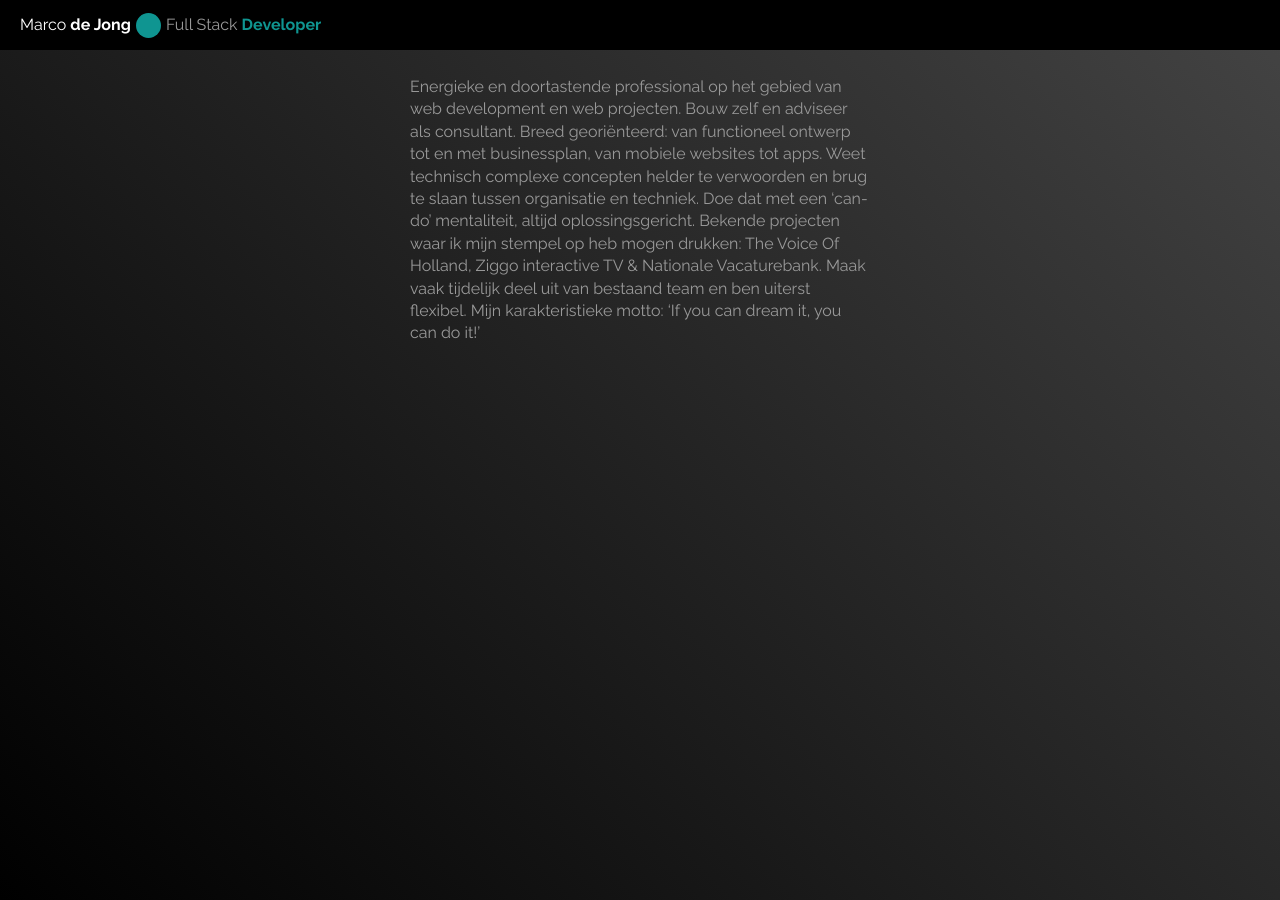
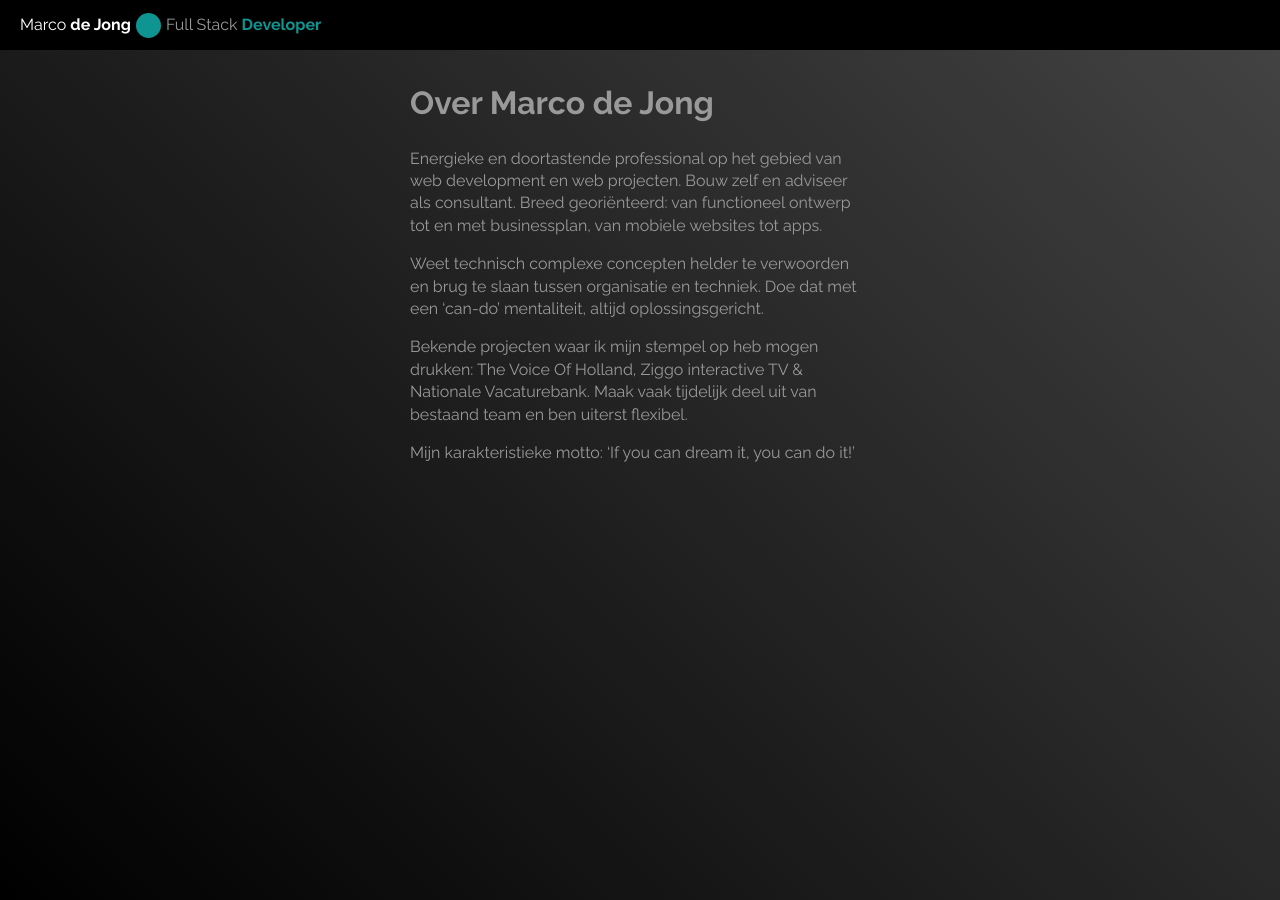
Before and after one commit to MarcoDeJong/marcodejong.github.io, a Jekyll site: the page built from over-marco-de-jong.md, in a window 1280 px wide. Built offline with Jekyll 4.4.1, drawn with Linux system fonts in a browser that asks for light colours.

Commit message:
fix(page): format about page

```diff
--- a/over-marco-de-jong.md
+++ b/over-marco-de-jong.md
@@ -3,9 +3,17 @@ title: Over Marco de Jong
 layout: page
 ---
 
+Over Marco de Jong
+==================
+
 Energieke en doortastende professional op het gebied van web development en web projecten. Bouw zelf en adviseer als
 consultant. Breed georiënteerd: van functioneel ontwerp tot en met businessplan, van mobiele websites tot apps.
+
 Weet technisch complexe concepten helder te verwoorden en brug te slaan tussen organisatie en techniek. Doe dat met
-een ‘can-do’ mentaliteit, altijd oplossingsgericht. Bekende projecten waar ik mijn stempel op heb mogen drukken:
+een ‘can-do’ mentaliteit, altijd oplossingsgericht.
+
+Bekende projecten waar ik mijn stempel op heb mogen drukken:
 The Voice Of Holland, Ziggo interactive TV & Nationale Vacaturebank. Maak vaak tijdelijk deel uit van bestaand team
-en ben uiterst flexibel. Mijn karakteristieke motto: ‘If you can dream it, you can do it!’
+en ben uiterst flexibel.
+
+Mijn karakteristieke motto: ‘If you can dream it, you can do it!’
```
